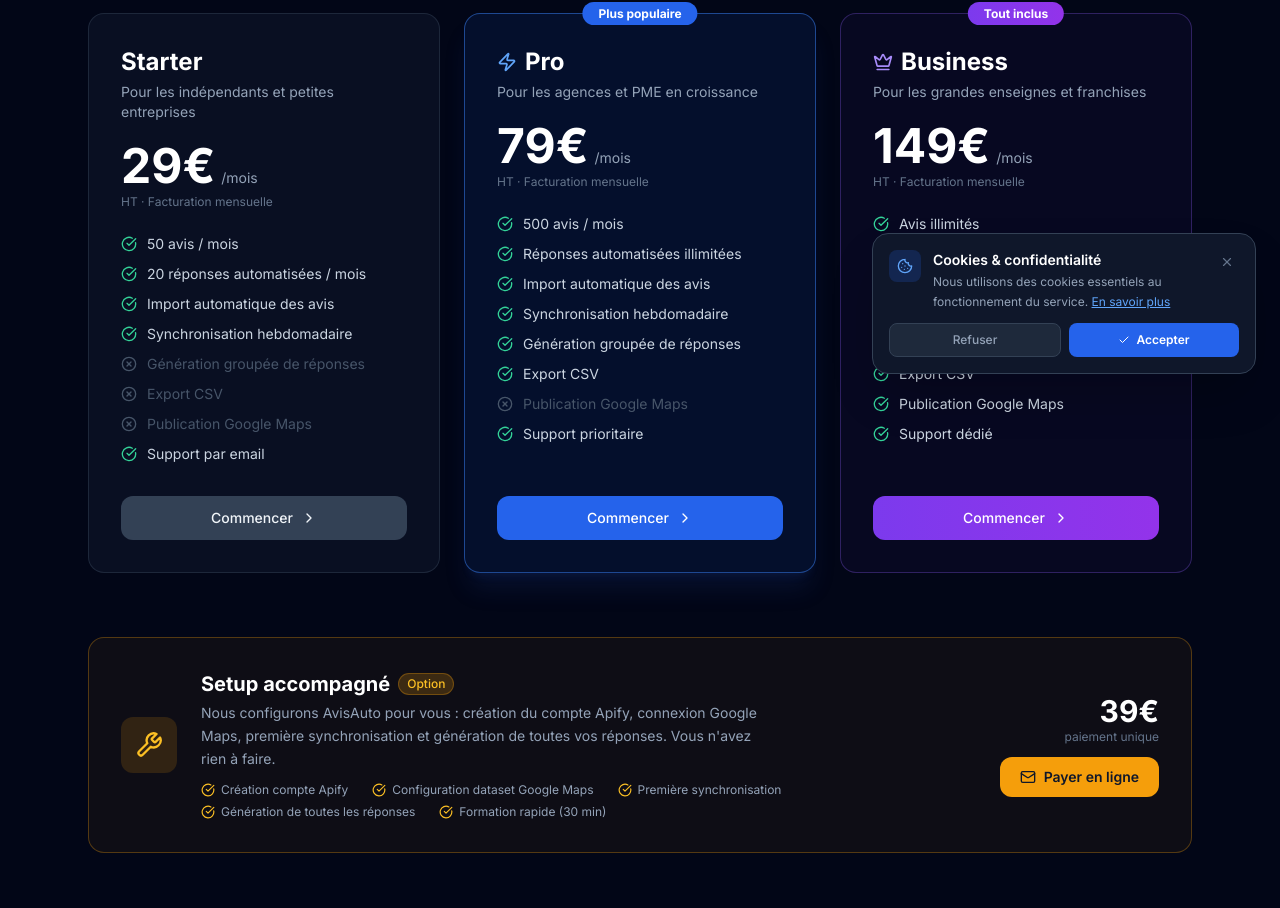
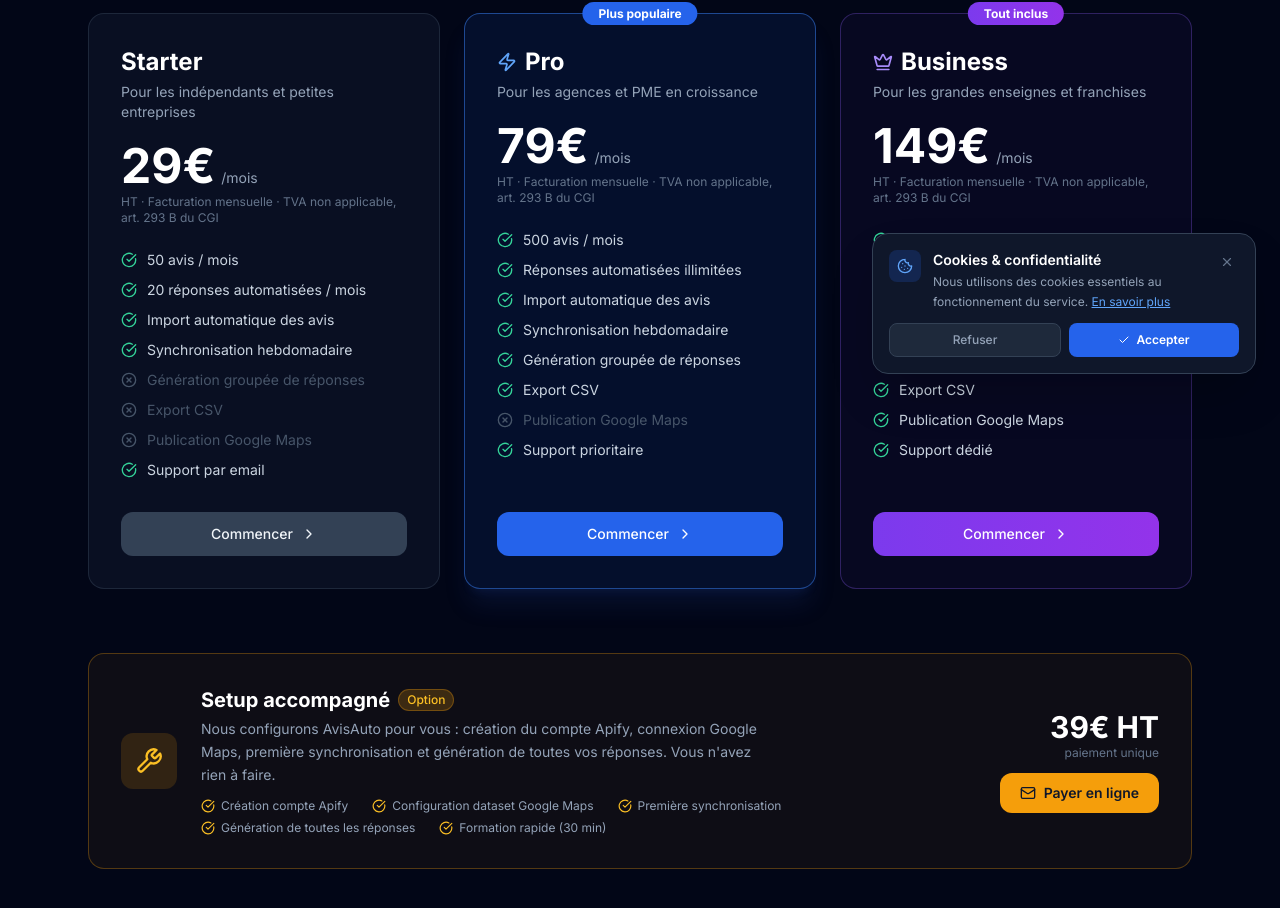
Before and after one commit to Karel170/avis-auto, a React (Vite) app: page /pricing in a window 1280 px wide. Shown: the part 410-1318 px from the top of the page. Built offline with nearby package versions, Linux system fonts and the light colour scheme; no server answers.

Commit message:
Add TVA non applicable mention

```diff
--- a/src/pages/Pricing.jsx
+++ b/src/pages/Pricing.jsx
@@ -252,7 +252,7 @@ export default function Pricing() {
                     <span className="text-5xl font-bold text-white">{plan.price}€</span>
                     <span className="text-slate-400 text-sm">/mois</span>
                   </div>
-                  <p className="text-xs text-slate-500 mt-1">HT &middot; Facturation mensuelle</p>
+                  <p className="text-xs text-slate-500 mt-1">HT &middot; Facturation mensuelle &middot; TVA non applicable, art. 293 B du CGI</p>
                 </div>
 
                 <ul className="space-y-2.5 mb-8 flex-1">
@@ -318,7 +318,7 @@ export default function Pricing() {
             </div>
             <div className="flex flex-col items-center sm:items-end gap-3 flex-shrink-0">
               <div className="text-right">
-                <div className="text-3xl font-bold text-white">39€</div>
+                <div className="text-3xl font-bold text-white">39€ HT</div>
                 <div className="text-xs text-slate-500">paiement unique</div>
               </div>
               <button
--- a/src/pages/Subscription.jsx
+++ b/src/pages/Subscription.jsx
@@ -155,7 +155,7 @@ export default function Subscription() {
                 <h3 className="text-lg font-bold text-white">{plan.name}</h3>
                 <div className="flex items-baseline gap-1 mt-1">
                   <span className="text-3xl font-bold text-white">{plan.price}€</span>
-                  <span className="text-slate-400 text-sm">/mois</span>
+                  <span className="text-slate-400 text-sm">/mois HT</span>
                 </div>
               </div>
 
@@ -205,6 +205,9 @@ export default function Subscription() {
       <p className="text-center text-xs text-slate-500 mt-6">
         Sans engagement · Annulable à tout moment · Paiement sécurisé par Stripe
       </p>
+      <p className="text-center text-xs text-slate-600 mt-2">
+        TVA non applicable, art. 293 B du CGI
+      </p>
     </div>
   );
 }
```
